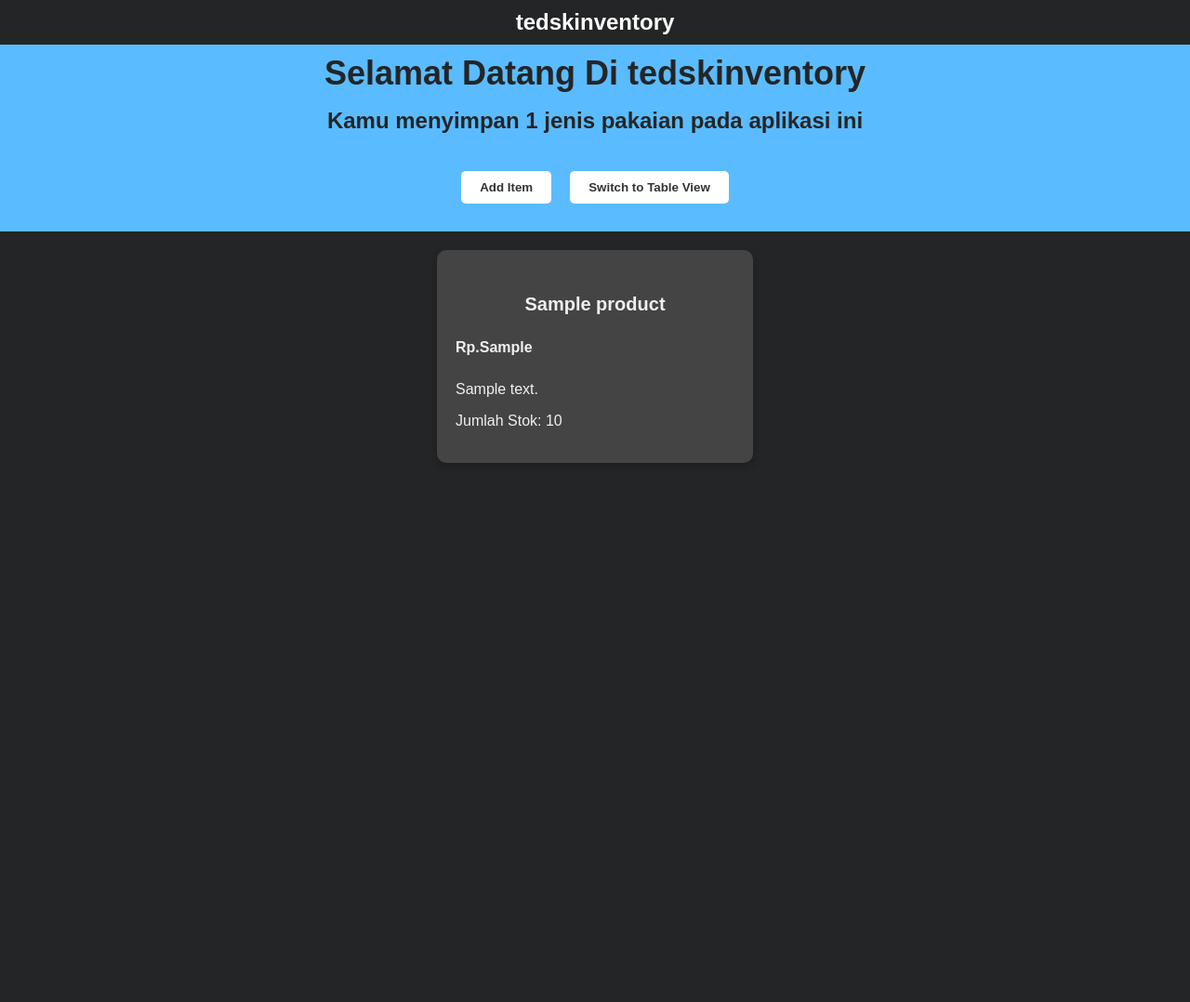
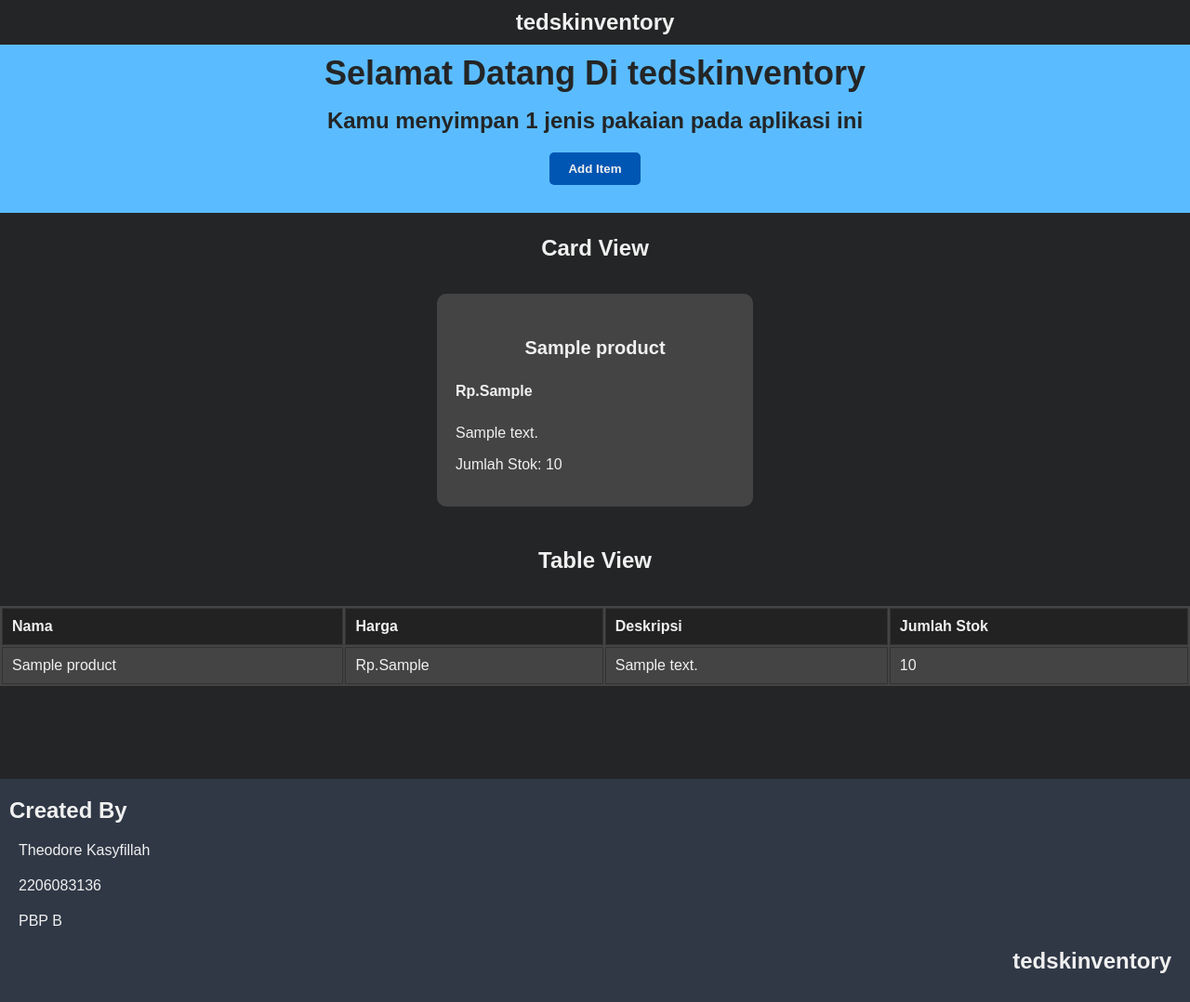
Before and after one commit to tedskiii/tedskinventory, a Django app: page / in a window 1280 px wide. Shown: the whole page at 93% size. Before the commit the page ends 498 px from the top, so only its background shows below. Run offline with Django 4.2, Linux system fonts and the light colour scheme; tables that the repository leaves empty hold one stand-in row (values such as "Sample post").

Commit message:
Merapikan Tampilan Webpage

```diff
--- a/main/templates/main.html
+++ b/main/templates/main.html
@@ -41,29 +41,8 @@
       margin-bottom: 20px;
     }
 
-    .header-buttons {
-      display: flex;
-      justify-content: center;
-      align-items: center;
-      margin-top: 20px;
-    }
-
-
-    .header-buttons button {
-      background-color: #fff;
-      color: #333;
-      border: none;
-      padding: 10px 20px;
-      cursor: pointer;
-      margin-left: 10px;
-    }
-
-    .header-buttons button:hover {
-      background-color: #ddd;
-    }
-
     .navbar {
-      color: #fff;
+      color: #f0f0f0;
       padding: 10px
     }
 
@@ -94,7 +73,8 @@
     .container {
       display: flex;
       flex-wrap: wrap;
-      justify-content: center;
+      justify-content: left;
+      margin: 0 -10px;
     }
 
     .card {
@@ -104,13 +84,7 @@
       padding: 20px;
       text-align: justify;
       background-color: #444;
-      box-shadow: 0 4px 8px rgba(0, 0, 0, 0.2);
-      transition: transform 0.2s;
       color: #f0f0f0;
-    }
-
-    .card:hover {
-      transform: translateY(-10px);
     }
 
     .name {
@@ -119,23 +93,19 @@
       margin-bottom: 10px;
     }
 
-    .card img {
-      width: 100%;
-      height: auto;
-      border-radius: 10px 10px 0 0;
+    h3.card-view {
+      text-align: left;
     }
 
-    .credit {
-      font-size: 12px;
-      text-align: center;
-      margin-top: 10px;
+    h3.table-view {
+      text-align: left;
     }
 
     table {
       width: 100%;
-      border-collapse: collapse;
       margin-top: 20px;
       background-color: #444;
+      margin-bottom: 100px;
     }
 
     th, td {
@@ -151,21 +121,7 @@
 
     .add-product-button {
       background-color: #0056b3;
-      color: #fff;
-      border: none;
-      padding: 10px 20px;
-      cursor: pointer;
-      margin: 20px 0;
-    }
-
-    .add-product-button:hover {
-      background-color: #004090;
-    }
-
-    .add-product-button,
-    .toggle-button {
-      background-color: #0056b3;
-      color: #fff;
+      color: #f0f0f0;
       font-weight: bold;
       border: none;
       padding: 10px 20px;
@@ -174,9 +130,31 @@
       border-radius: 5px;
     }
 
+    .add-product-button:hover {
+      background-color: #004090;
+    }
 
-    .toggle-button:hover {
-      background-color: #004090;
+    footer {
+      background-color: #303846;
+      color: #f0f0f0;
+      text-align: left;
+      padding: 10px 20px;
+      width: 100%;
+      bottom: 0;
+      left: 0;
+    }
+
+    footer p {
+      margin: 20px;
+    }
+
+    footer h3 {
+      margin: 10px;
+    }
+
+    footer h2{
+      text-align:right;
+      margin: 20px;
     }
 
   </style>
@@ -194,15 +172,12 @@
     <h1>Selamat Datang Di tedskinventory</h1>
     <p></p>
     <h3>{{message}}</h3>
-
-    <div class="header-buttons">
-      <a href="{% url 'main:create_product' %}">
-        <button class="add-product-button">Add Item</button>
-      </a>
-      <button class="toggle-button" id="toggleViewButton">Switch to Table View</button>
-    </div>
+    <a href="{% url 'main:create_product' %}">
+      <button class="add-product-button">Add Item</button>
+    </a>
   </header>
 
+  <h3>Card View</h3>
   <div class="container">
     {% for product in products %}
     <div class="card">
@@ -216,6 +191,7 @@
     {% endfor %}
   </div>
 
+  <h3>Table View</h3>
   <table id="tableView" class="table-view">
     <thead>
       <tr>
@@ -223,7 +199,6 @@
         <th>Harga</th>
         <th>Deskripsi</th>
         <th>Jumlah Stok</th>
-
       </tr>
     </thead>
     <tbody>
@@ -238,33 +213,13 @@
     </tbody>
   </table>
 
-  <script>
-    document.addEventListener("DOMContentLoaded", function () {
-      const toggleViewButton = document.getElementById("toggleViewButton");
-      const cardView = document.querySelector(".container");
-      const tableView = document.getElementById("tableView");
-
-      // Initialize as card view
-      cardView.style.display = "flex";
-      tableView.style.display = "none";
-
-      let isCardView = true;
-
-      toggleViewButton.addEventListener("click", function () {
-        if (isCardView) {
-          cardView.style.display = "none";
-          tableView.style.display = "table";
-          isCardView = false;
-          toggleViewButton.textContent = "Switch to Card View";
-        } else {
-          cardView.style.display = "flex";
-          tableView.style.display = "none";
-          isCardView = true;
-          toggleViewButton.textContent = "Switch to Table View";
-        }
-      });
-    });
-  </script>
+  <footer>
+    <h3>Created By</h3>
+    <p>Theodore Kasyfillah</p>
+    <p>2206083136</p>
+    <p>PBP B</p>
+    <h2>tedskinventory</h2>
+  </footer>
   {% endblock content %}
 </body>
 </html>
--- a/main/views.py
+++ b/main/views.py
@@ -9,8 +9,8 @@ from main.models import Product
 # Create your views here.
 def show_main(request):
     products = Product.objects.all()
-    total_items = products.count()
-    message = f"Kamu menyimpan {total_items} jenis pakaian pada aplikasi ini"
+    total_products = products.count()
+    message = f"Kamu menyimpan {total_products} jenis pakaian pada aplikasi ini"
 
     context = {
         'products': products,
```
